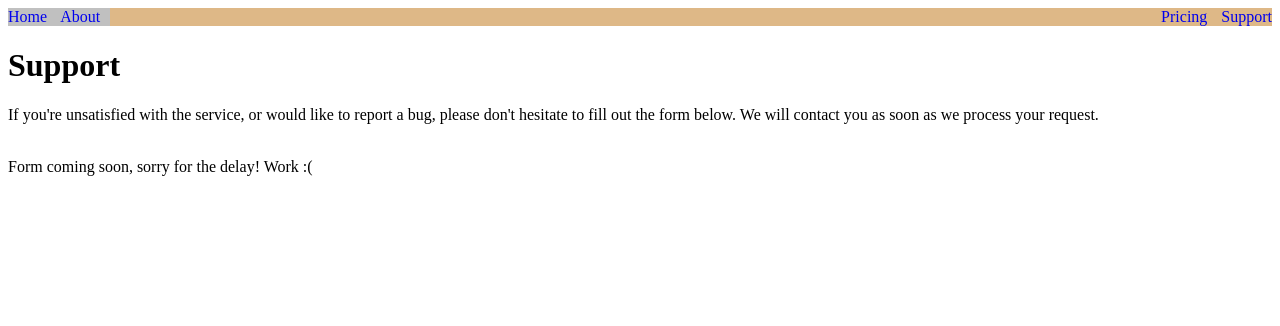
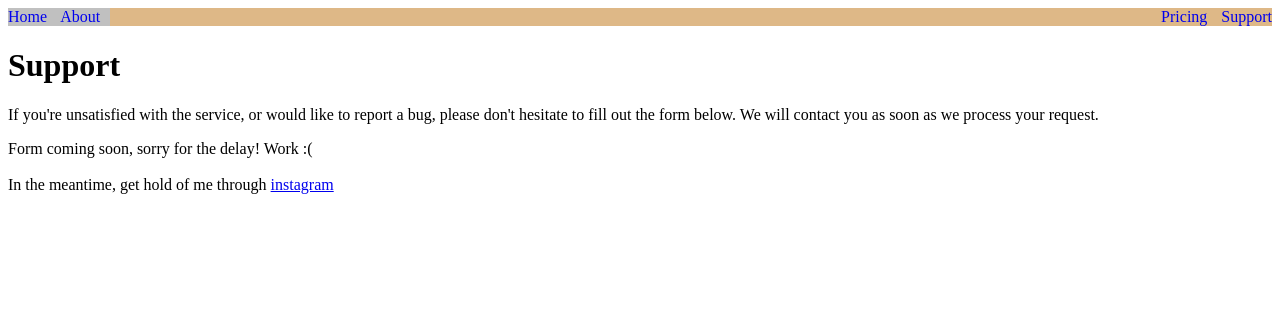
Before and after one commit to whskee/openclasstracker, a Django app: page /support/ in a window 1280 px wide. Shown: the top 326 px of the page. Run offline with Django 3.2, Linux system fonts and the light colour scheme.

Commit message:
Update body

```diff
--- a/core/templates/core/support.html
+++ b/core/templates/core/support.html
@@ -7,6 +7,7 @@
         please don't hesitate to fill out the form below. We will contact you
         as soon as we process your request.
     </p>
-    <br>
     Form coming soon, sorry for the delay! Work :(
+    <br><br>
+    In the meantime, get hold of me through <a href="https://www.instagram.com/chinmayabidkar/">instagram</a>
 {% endblock %}
```
